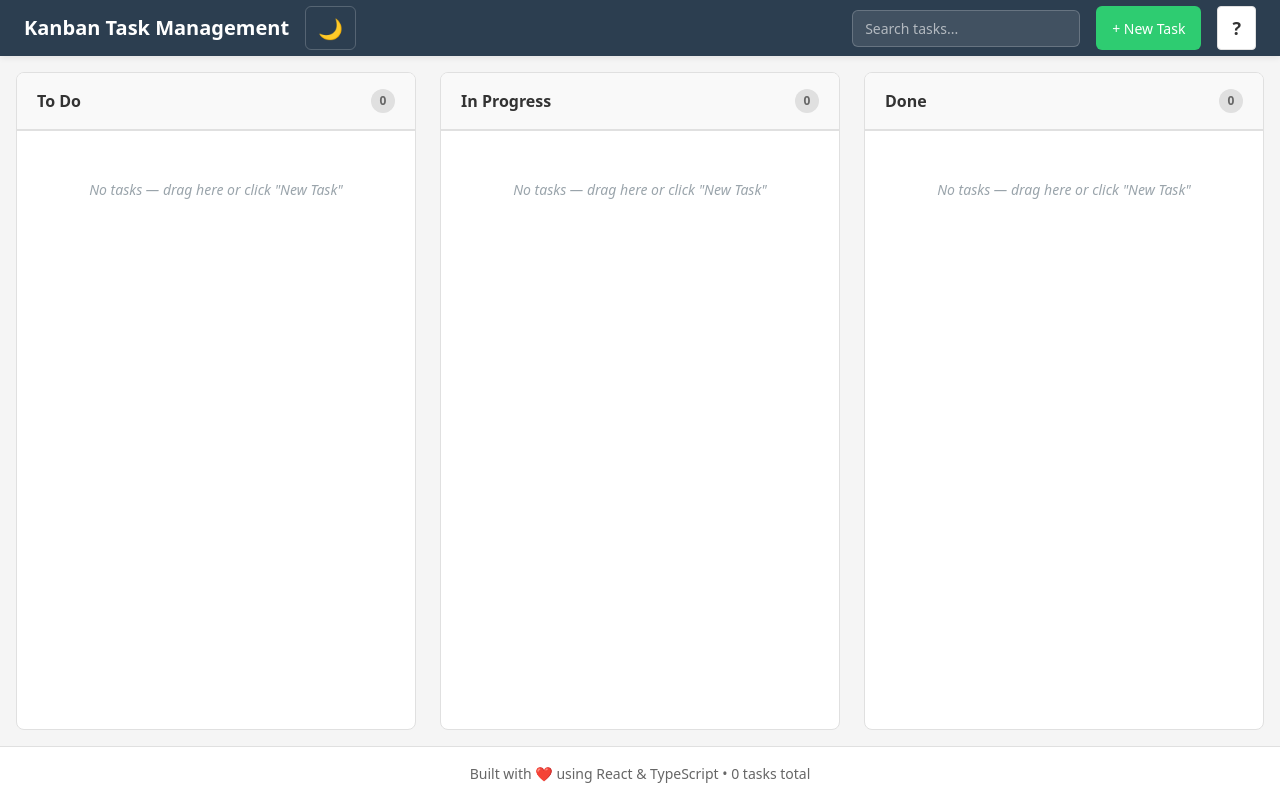
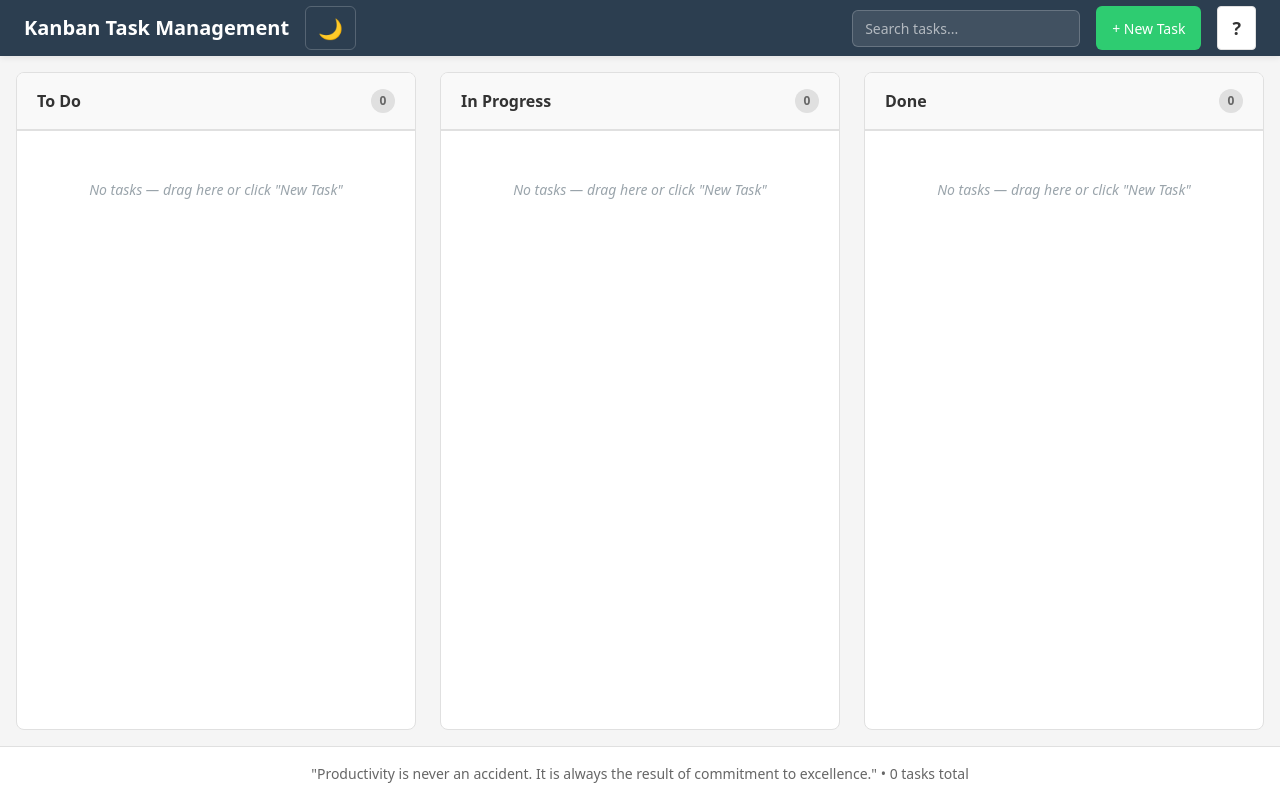
Before and after one commit to shazamcodes64/gdg-srm-kanban, a React (Vite) app: page / in a window 1280 px wide. Built offline with nearby package versions, Linux system fonts and the light colour scheme.

Commit message:
Add motivational quote to footer

```diff
--- a/src/components/App.tsx
+++ b/src/components/App.tsx
@@ -291,7 +291,7 @@ export function App() {
       {/* Footer */}
       <footer className="app-footer">
         <p>
-          Built with ❤️ using React & TypeScript • {tasks.length} {tasks.length === 1 ? 'task' : 'tasks'} total
+          "Productivity is never an accident. It is always the result of commitment to excellence." • {tasks.length} {tasks.length === 1 ? 'task' : 'tasks'} total
         </p>
       </footer>
 
```
